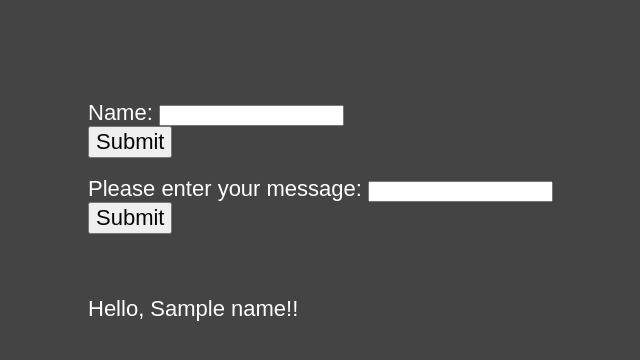
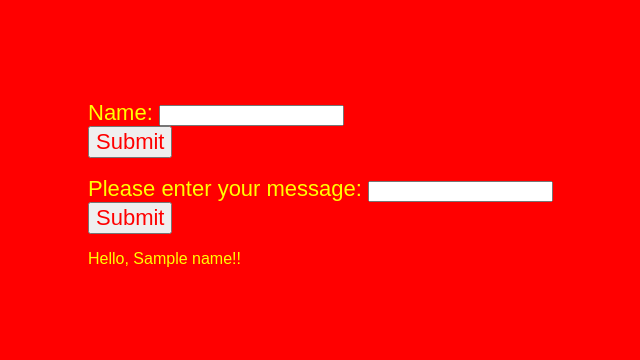
Before and after one commit to fernandocmartinezmoyeda/W10, a Flask app: template templates/form.html in a window 1280 px wide. Shown: the top 360 px of the page, without its empty margins (40-680 px from the left). Run offline with Flask 3, Linux system fonts and the light colour scheme; the template is opened without the code that fills it: most values are stand-ins (such as "Sample title", 1, 10 or a date in 2020).

Commit message:
Update basic.css

```diff
--- a/static/basic.css
+++ b/static/basic.css
@@ -1,103 +1,55 @@
-/*
-This controls the body of the page
-You can use this to set the background color, margins, etc. as shown below
-*/
 body {
-  background-color: #444444;
+  background-color: #FF0000;
   margin-top: 100px;
   margin-left: 10%;
   margin-right: 10%;
 }
 
-/* This is used to make profile picture cropped as a circle */
-img {
-  border-radius: 50%;
-  width: 200px;
-  height: 200px;
-}
-
-/* Formatting for different header levels, if you need them! */
 h1 {
   margin-top: 20px;
   margin-bottom: 30px;
   font-family: Averta, sans-serif;
-  color: #fff;
-  font-size: 56px;
-  line-height: 44px;
-  font-weight: 700;
+  color: #FFFF00;
 }
 
 h2 {
   margin-top: 20px;
   margin-bottom: 10px;
   font-family: Averta, sans-serif;
-  font-size: 22px;
-  line-height: 36px;
-  font-style: normal;
-  font-weight: 700;
-  text-transform: uppercase;
+  color: #FFFF00;
 }
 
-/* Formatting for paragraph text */
 p {
   margin-bottom: 20px;
   font-family: Averta, sans-serif;
-  color: #fff;
-  font-size: 22px;
-  line-height: 30px;
+  color: #FFFF00;
 }
 
-/* "a" refers to links, everything below controls the color and behavior of link objects */
 a {
   -webkit-transition: border-color 200ms ease, color 200ms ease;
   transition: border-color 200ms ease, color 200ms ease;
-  color: #fff;
+  color: #FFFF00;
   text-decoration: none;
 }
 
 a:hover {
   border-bottom-color: #1d2330;
-  color: #1d2330;
+  color: #FF0000;
 }
 
 a:focus {
   border-bottom-color: #1d2330;
-  color: #1d2330;
-}
-
-/* Anything marked as class="content" will have options below attached */
-.content {
-  margin-top: 60px;
-}
-
-/* below is special formatting for a custom object, here a social-icon class */
-.social-icon {
-  margin-top: 60px;
-  padding-right: 25px;
-  float: right;
-  border-bottom: 0px none #000;
-  width: 30;
-  height: 30;
-}
-
-.menu-link {
-  font-family: Averta, sans-serif;
-  font-size: 14px;
-  margin-top: 60px;
-  padding-right: 25px;
-  padding-left: 10px;
-  float: left;
-  border-bottom: 2px solid white;
+  color: #FF0000;
 }
 
 form {
   font-family: Averta, sans-serif;
   font-size: 22px;
-  color: #fff;
+  color: #FFFF00;
 }
 
 button {
   font-family: Averta, sans-serif;
   font-size: 22px;
-  color: rgb(5, 5, 5);
+  color: #FF0000;
 }
```
